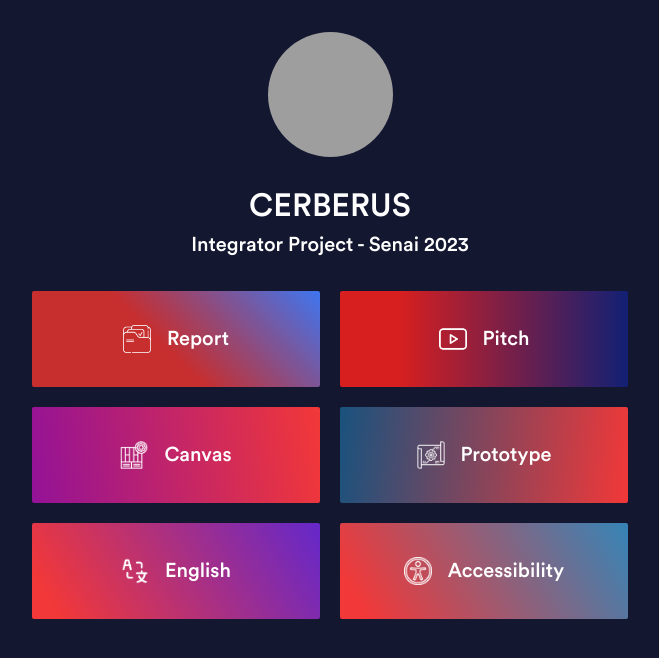
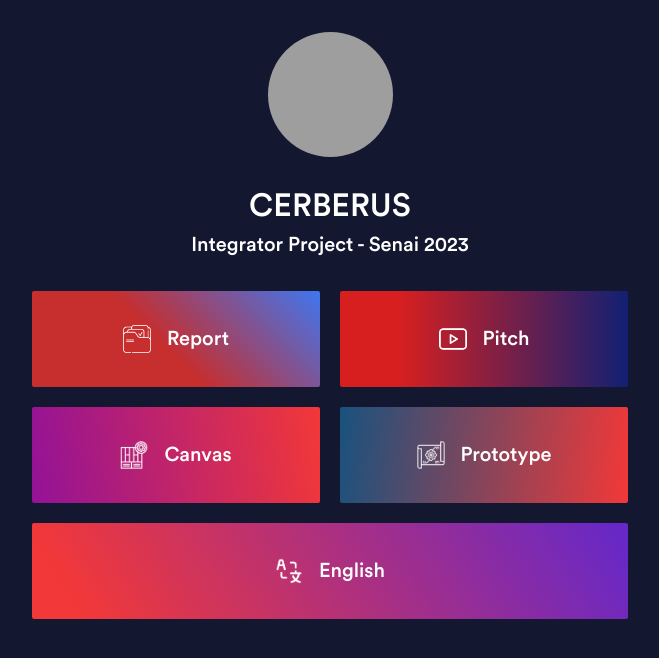
Before and after one commit to 404Felipe/Site-em-ingles, a plain HTML site: page index.html in a window 1280 px wide. Shown: the whole page, without its empty margins (310-969 px from the left). Drawn offline with Linux system fonts and the light colour scheme; grey boxes are pictures that could not be loaded.

Commit message:
mudança no site

```diff
--- a/index.html
+++ b/index.html
@@ -164,19 +164,6 @@
             </article>
           </a>
 
-          <a href="https://www.youtube.com/channel/UC4IClkqCDfA0U-Oza8GMsAw" rel="noopener" target="_blank">
-            <article
-              style="
-                background: linear-gradient(58deg, #F23838 8%, #3983b4 98%);
-              "
-            >
-              <img
-                src="assets\image\Acessibilidade.png"
-                alt="ícone Acessibilidade"
-                width="28px"
-                height="28px"
-              />
-              <h2>Accessibility</h2>
             </article>
           </a>
         </div>
```
